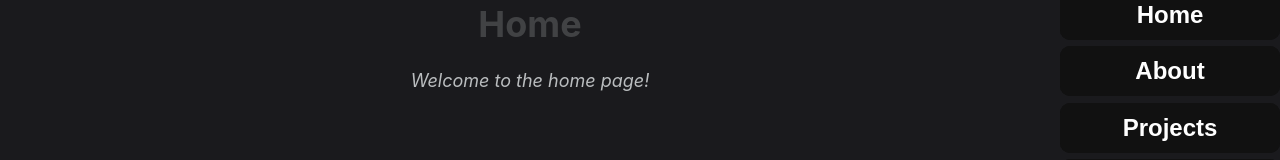
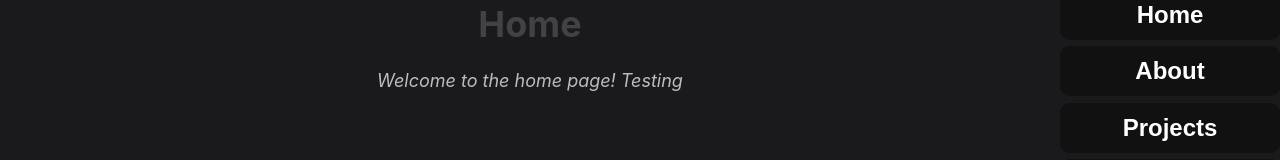
Before and after one commit to roshniprasad01/roshniprasad01.github.io, a React (Create React App) app: page / in a window 1280 px wide. Shown: the part 327-487 px from the top of the page. Built offline with nearby package versions, Linux system fonts and the light colour scheme.

Commit message:
test commit

```diff
--- a/src/screens/Home.js
+++ b/src/screens/Home.js
@@ -4,7 +4,7 @@ const Home = () => {
     return (
       <div className="home">
         <h1 className="home1">Home</h1>
-        <p>Welcome to the home page!</p>
+        <p>Welcome to the home page! Testing</p>
       </div>
     );
   }
```
